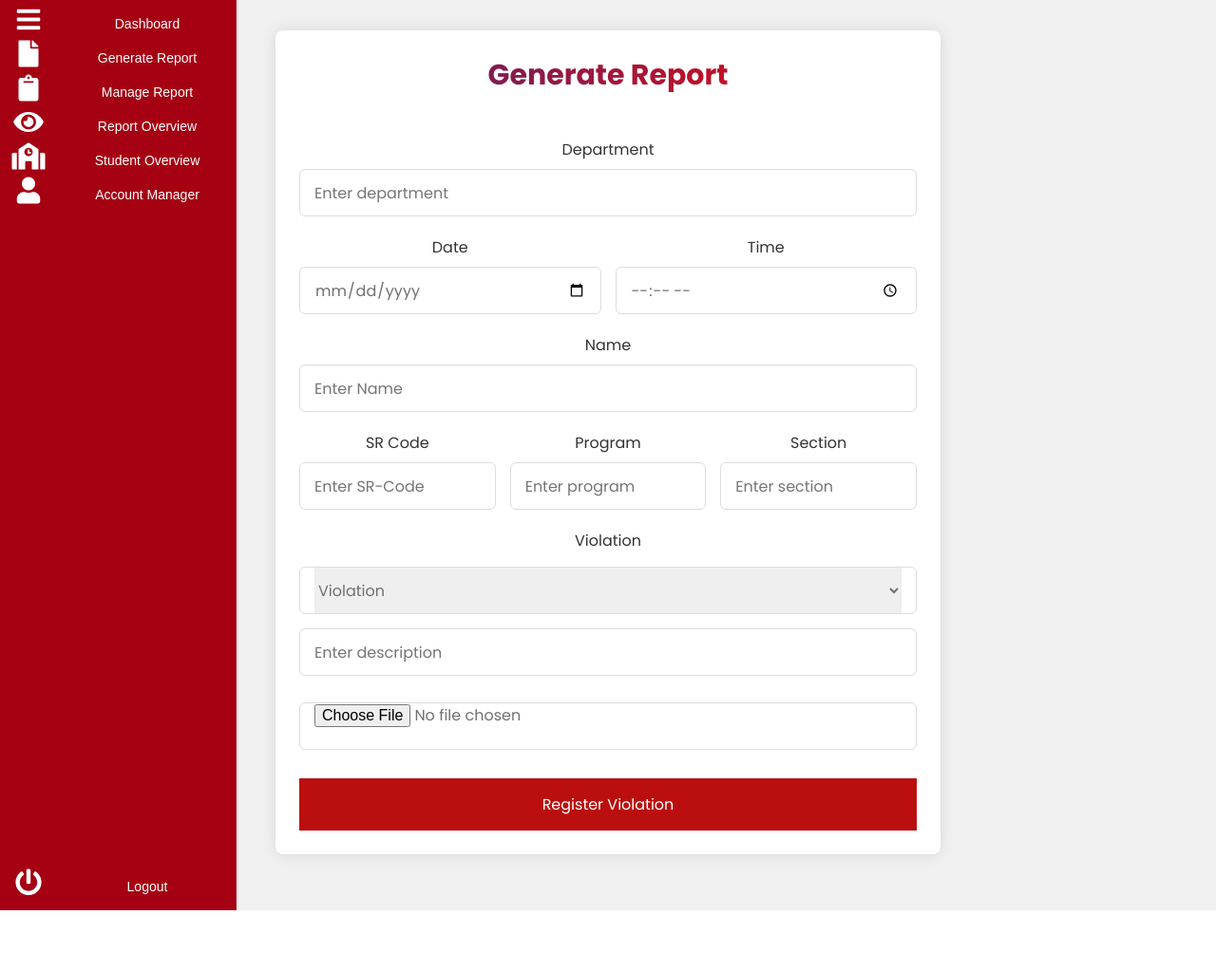
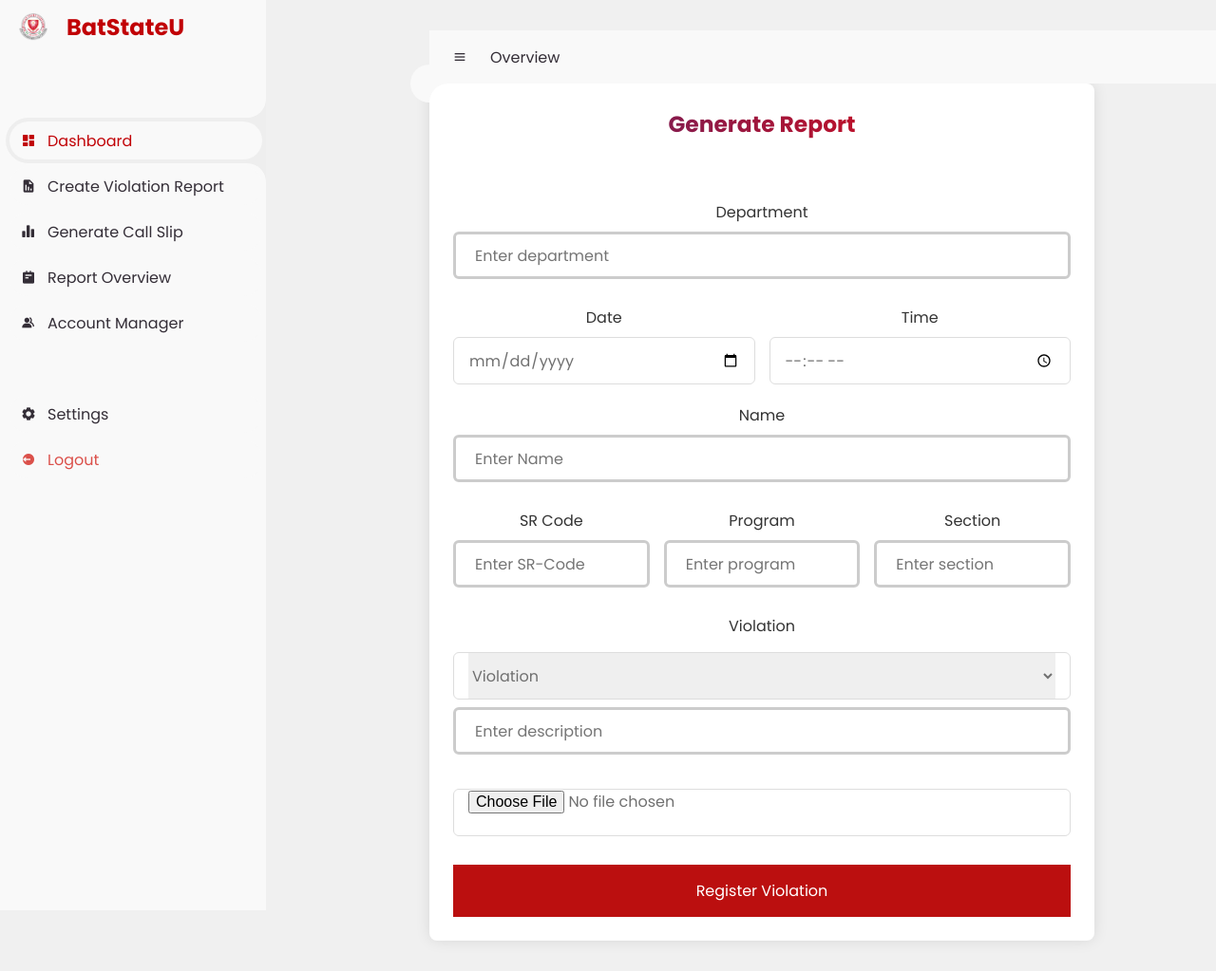
Before and after one commit to niellecuevas/sia-project, a PHP site: page /generatereport.php in a window 1280 px wide. Shown: the whole page at 95% size. Before the commit the page ends 959 px from the top, so only its background shows below. Run offline with PHP 8.4, Linux system fonts and the light colour scheme; some libraries are stand-ins or nearby versions.

Commit message:
Adding sidebar in generate report 1st commit

```diff
--- a/SIA FINAL PROJECT/css/generatereport.css
+++ b/SIA FINAL PROJECT/css/generatereport.css
@@ -1,11 +1,6 @@
 /* Import Google font - Poppins */
 @import url("https://fonts.googleapis.com/css2?family=Poppins:wght@200;300;400;500;600;700&display=swap");
-* {
-  margin: 0;
-  padding: 0;
-  box-sizing: border-box;
-  font-family: "Poppins", sans-serif;
-}
+
 .container {
   position: relative;
   max-width: 700px;
@@ -14,6 +9,8 @@
   padding: 25px;
   border-radius: 8px;
   box-shadow: 0 0 15px rgba(0, 0, 0, 0.1);
+  max-height: calc(100vh - 56px);
+	overflow-y: auto;
 }
 .container header {
   font-size: 1.5rem;
--- a/SIA FINAL PROJECT/css/newDashboard.css
+++ b/SIA FINAL PROJECT/css/newDashboard.css
@@ -1,9 +1,12 @@
 @import url('https://fonts.googleapis.com/css2?family=Lato:wght@400;700&family=Poppins:wght@400;500;600;700&display=swap');
+/* Import Google font - Poppins */
+@import url("https://fonts.googleapis.com/css2?family=Poppins:wght@200;300;400;500;600;700&display=swap");
 
 * {
 	margin: 0;
 	padding: 0;
 	box-sizing: border-box;
+	font-family: var(--poppins);
 }
 
 a {
--- a/SIA FINAL PROJECT/generatereport.php
+++ b/SIA FINAL PROJECT/generatereport.php
@@ -1,7 +1,7 @@
+<?php include "./components/sidebar.php" ?>
 <!DOCTYPE html>
 <html>
 <head>
-	<link rel="stylesheet" href="css/navigationbar.css">
     <link rel="stylesheet" href="css/dashboard.css">
     <link rel="stylesheet" href="css/generatereport.css">
     <link rel="stylesheet" href="css/responsivedashboard.css">
@@ -10,74 +10,6 @@
 	<title>Generate Report Student Conduct Management System</title>
 </head>
 <body>
-    <!-- Navigation Bar -->
-    <div class="area"></div><nav class="main-menu">
-    <ul>
-        <li>
-            <a href="dashboard.html">
-                <i class="fa fa-bars fa-2x"></i>
-                <span class="nav-text">
-                   Dashboard
-                </span>
-            </a>
-
-        </li>
-        <li class="has-subnav">
-            <a href="generatereport.html">
-                <i class="fa fa-file fa-2x"></i>
-                <span class="nav-text">
-                    Generate Report
-                </span>
-            </a>
-
-        </li>
-        <li class="has-subnav">
-            <a href="managereport.html">
-               <i class="fa fa-clipboard fa-2x"></i>
-                <span class="nav-text">
-                    Manage Report
-                </span>
-            </a>
-
-        </li>
-        <li class="has-subnav">
-            <a href="reportoverview.html">
-               <i class="fa fa-eye fa-2x"></i>
-                <span class="nav-text">
-                    Report Overview
-                </span>
-            </a>
-
-        </li>
-        <li>
-            <a href="studentoverview.html">
-                <i class="fa fa-school fa-2x"></i>
-                <span class="nav-text">
-                    Student Overview
-                </span>
-            </a>
-        </li>
-        <li>
-            <a href="accountmanager.html">
-                <i class="fa fa-user fa-2x"></i>
-                <span class="nav-text">
-                   Account Manager
-                </span>
-            </a>
-        </li>
-    </ul>
-
-    <ul class="logout">
-        <li>
-           <a href="logout.html">
-                 <i class="fa fa-power-off fa-2x"></i>
-                <span class="nav-text">
-                    Logout
-                </span>
-            </a>
-        </li>
-    </ul>
-</nav>
 <!-- Generate Report Form  -->
     <section class="container">
         <div class="overview">
```
